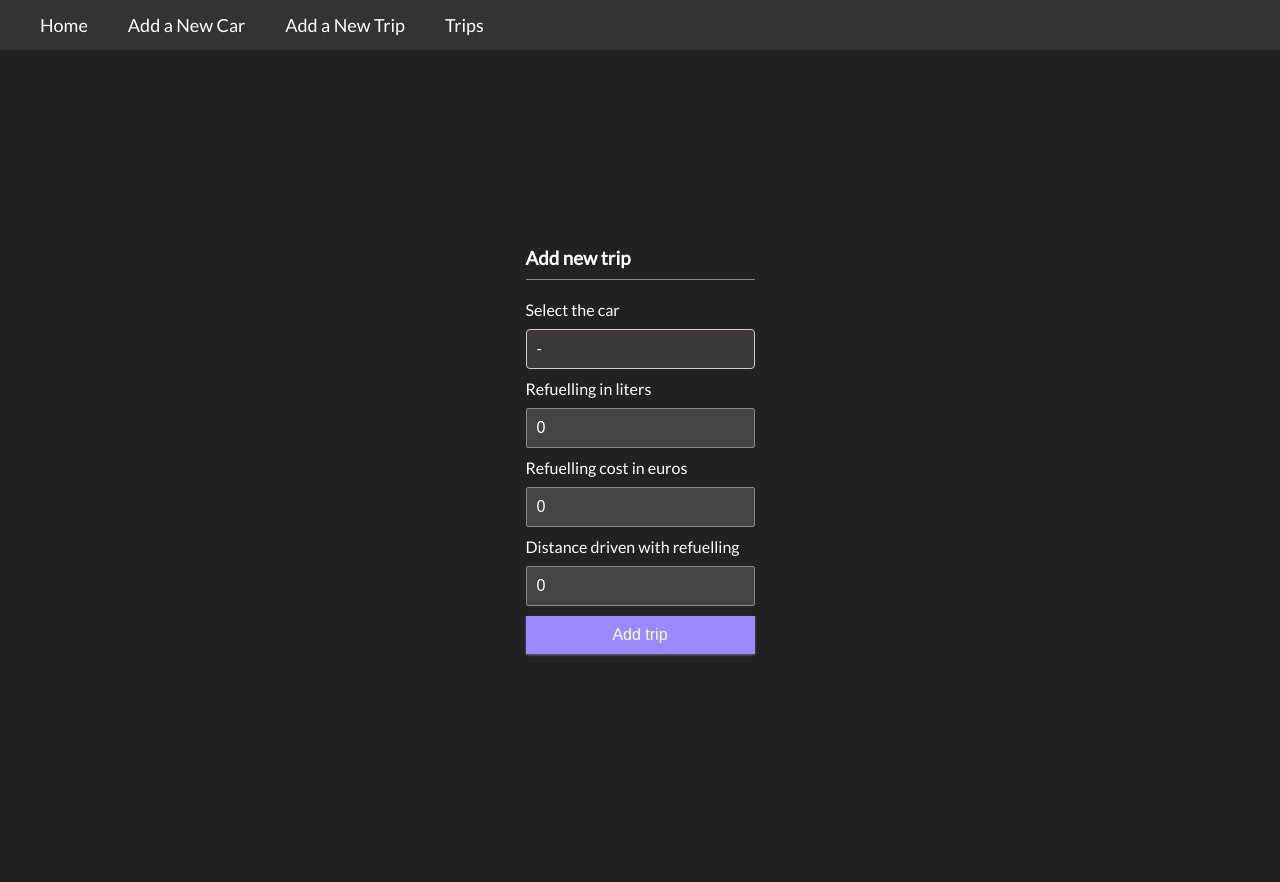
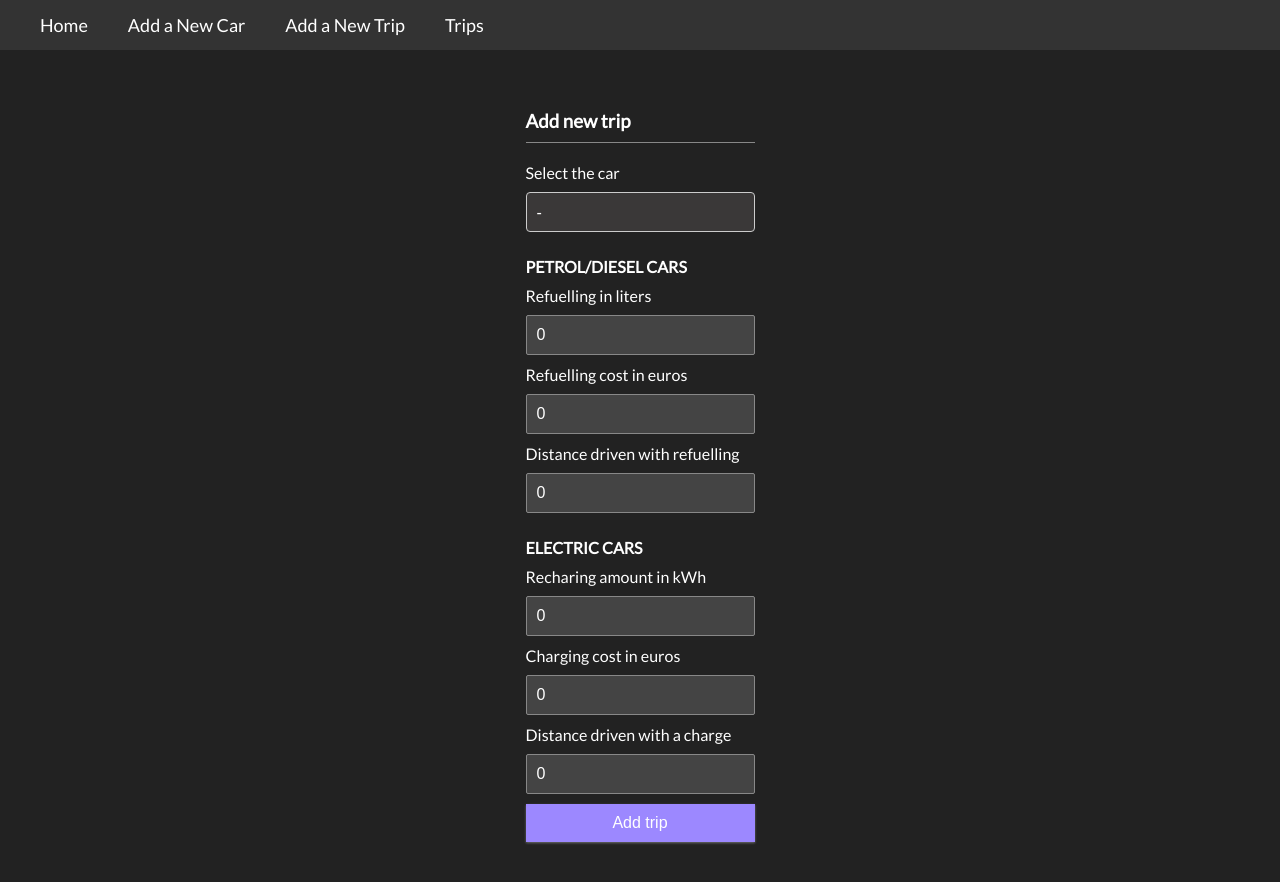
Before and after one commit to avriln44/Front-end-assignment, a React (Create React App) app: page /AddNewTrip in a window 1280 px wide. Shown: the top 882 px of the page. Before the commit the page ends 840 px from the top, so only its background shows below. Built offline with nearby package versions, Linux system fonts and the light colour scheme.

Commit message:
Added electric car functionality

```diff
--- a/src/components/AddNewTrip.js
+++ b/src/components/AddNewTrip.js
@@ -8,6 +8,11 @@ export const AddNewTrip = () => {
     const [refuellingLiters, setRefuellingLiters] = useState(0);
     const [refuellingCost, setRefuellingCost] = useState(0);
     const [distanceDrivenWithRefuelling, setDistanceDrivenWithRefuelling] = useState(0);
+
+    // Electric car part
+    const [RechargingInkWh, setechargingInkWh] = useState(0);
+    const [ChargingCost, setChargingCost] = useState(0);
+    const [distanceDrivenWithCharging, setdistanceDrivenWithCharging] = useState(0);
 
     const onSubmit = e => {
         e.preventDefault();
@@ -20,7 +25,13 @@ export const AddNewTrip = () => {
             tripCarName: car ? car.text : null,
             refuellingLiters,
             refuellingCost,
-            distanceDrivenWithRefuelling
+            distanceDrivenWithRefuelling,
+
+            // Electric car part
+            RechargingInkWh,
+            ChargingCost,
+            distanceDrivenWithCharging
+
         }
 
         if (tripCarId === 0) {
@@ -46,6 +57,10 @@ export const AddNewTrip = () => {
                         ))}
                     </select>
                 </div>
+                <h6> </h6>
+                <h6> </h6>
+                <h6> </h6>
+                <h4>Petrol/diesel cars</h4>
                 <div className="form-control">
                     <label htmlFor="refuellingLiters">Refuelling in liters</label>
                     <input type="text" value={refuellingLiters} onChange={(e) =>
@@ -61,6 +76,26 @@ export const AddNewTrip = () => {
                     <input type="text" value={distanceDrivenWithRefuelling} onChange={(e) =>
                         setDistanceDrivenWithRefuelling(e.target.value)} placeholder="Enter distance driven with refuelling..." />
                 </div>
+                <h6> </h6>
+                <h6> </h6>
+                <h6> </h6>
+                <h4>Electric cars</h4>
+                <div>
+                    <label htmlFor="chargingAmount">Recharing amount in kWh</label>
+                    <input type="text" value={RechargingInkWh} onChange={(e) =>
+                        setechargingInkWh(e.target.value)} placeholder="Enter charing amount in kWh..." />
+                </div>
+                <div>
+                    <label htmlFor="chargingCost">Charging cost in euros</label>
+                    <input type="text" value={ChargingCost} onChange={(e) =>
+                        setChargingCost(e.target.value)} placeholder="Enter charging cost..." />
+                </div>
+                <div>
+                    <label htmlFor="DistanceDrivenWithCharge">Distance driven with a charge</label>
+                    <input type="text" value={distanceDrivenWithCharging} onChange={(e) =>
+                        setdistanceDrivenWithCharging(e.target.value)} placeholder="Enter distance driven with a charge..." />
+                </div>
+
                 <button className="btn">Add trip</button>
             </form>
         </>
--- a/src/components/Trips.js
+++ b/src/components/Trips.js
@@ -6,8 +6,7 @@ export const Trip = ({ trip }) => {
     const { deleteTrip } = useContext(GlobalContext);
 
     return (
-        <li className={trip.isElectronic ? 'trip electronic' : 'trip'}>
-            {trip.isElectronic ? '(Electronic)' : ''}
+        <li>
             <table>
                 <tbody>
                     <tr>
@@ -16,7 +15,7 @@ export const Trip = ({ trip }) => {
                     </tr>
                     <tr>
                         <td>Refuelling liters:</td>
-                        <td>{trip.refuellingLiters}</td>
+                        <td>{trip.refuellingLiters} liters</td>
                     </tr>
                     <tr>
                         <td>Refuelling cost:</td>
@@ -26,6 +25,18 @@ export const Trip = ({ trip }) => {
                         <td>Distance driven with refuelling:</td>
                         <td>{trip.distanceDrivenWithRefuelling} km</td>
                     </tr>
+                    <tr>
+                        <td>Recharging in Kwh:</td>
+                        <td>{trip.RechargingInkWh} kWh</td>
+                    </tr>
+                    <tr>
+                        <td>Charging cost:</td>
+                        <td>{trip.ChargingCost} €</td>
+                    </tr>
+                    <tr>
+                        <td>Distance driven with charging:</td>
+                        <td>{trip.distanceDrivenWithCharging} km</td>
+                    </tr>
                 </tbody>
             </table>
             <button onClick={() => deleteTrip(trip.id)} className="delete-btn">x</button>
--- a/src/components/summary/AvgConsumptionPer100KmLiters.js
+++ b/src/components/summary/AvgConsumptionPer100KmLiters.js
@@ -9,11 +9,20 @@ export const AvgConsumptionPer100KmLiters = () => {
 
     const avgConsumptionPer100KmLiters = (totalLiters / totalDistance) * 100;
 
+    const totalkWh = trips.reduce((acc, trip) => (acc += trip.RechargingInkWh), 0);
+    const totalDistanceE = trips.reduce((acc, trip) => (acc += trip.distanceDrivenWithCharging), 0);
+
+    const avgConsumptionPer100KmkWh = (totalkWh / totalDistanceE) * 100;
+
     return (
         <>
             <br />
             <>Average consumption per 100 km in liters</>
             <h1 id="avgConsumptionPer100KmLiters">{avgConsumptionPer100KmLiters.toFixed(2)} Km/l</h1>
+
+            <br />
+            <>Average consumption per 100 km in kWh</>
+            <h1 id="avgConsumptionPer100KmkWh">{avgConsumptionPer100KmkWh.toFixed(2)} kWh</h1>
         </>
     );
 }
```
